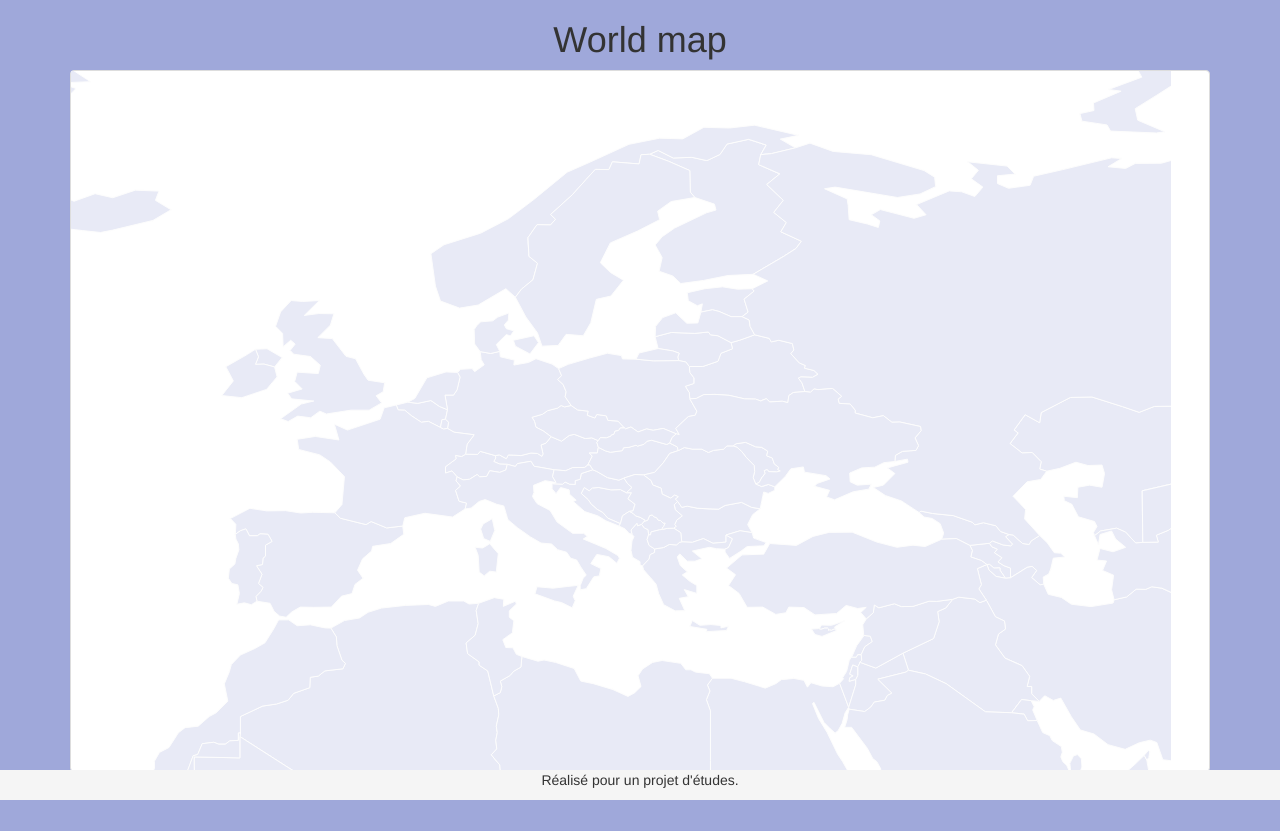
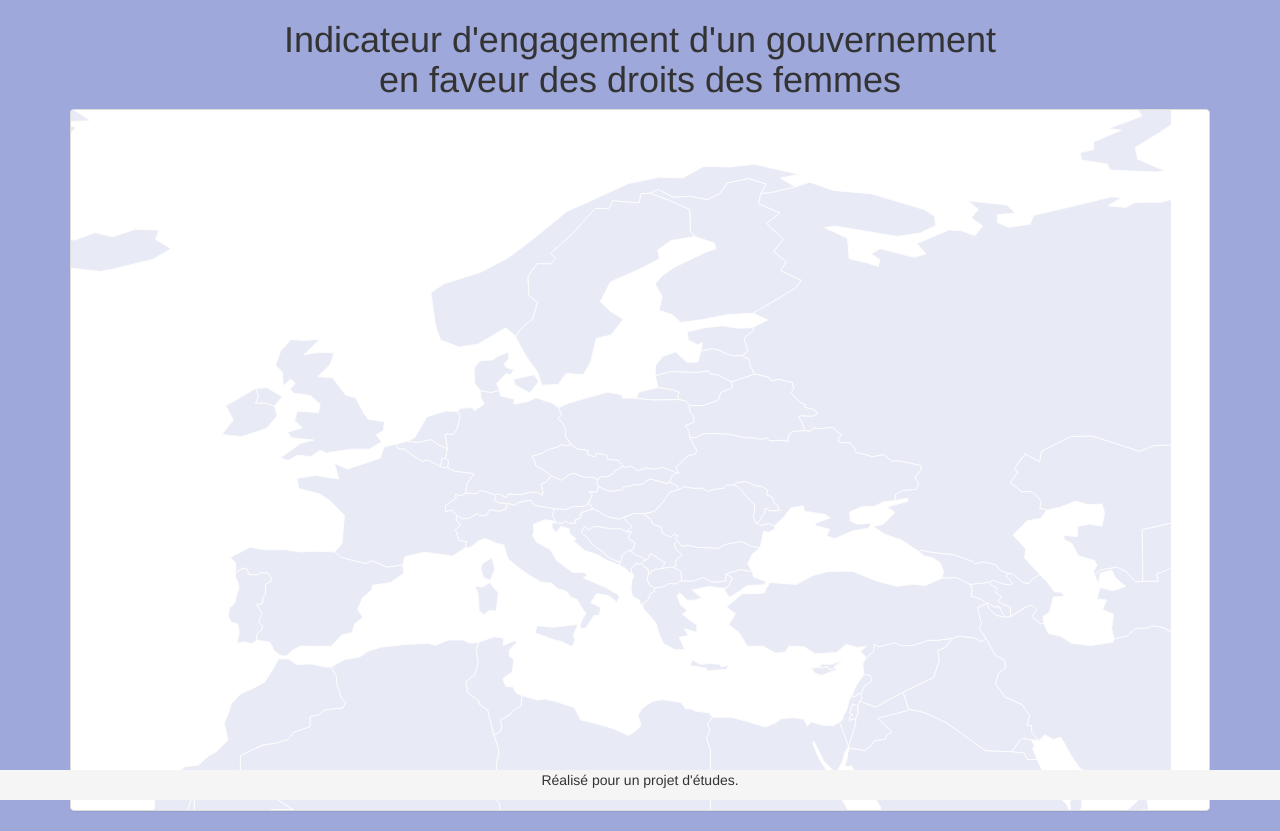
Before and after one commit to paperfinal/paperfinal.github.io, a plain HTML site: page index.html in a window 1280 px wide. Before the commit the page ends 800 px from the top, so only its background shows below. Drawn offline with Linux system fonts and the light colour scheme.

Commit message:
Editing title

```diff
--- a/index.html
+++ b/index.html
@@ -13,7 +13,7 @@
 </head>
 <body style="background: #9FA8DA">
 <div class="container text-center">
-    <h1>World map</h1>
+    <h1>Indicateur d'engagement d'un gouvernement<br>en faveur des droits des femmes</h1>
     <div class="panel panel-default">
 
         <div id="container" style="position: relative; width: 1100px; height: 700px;"></div>
```
